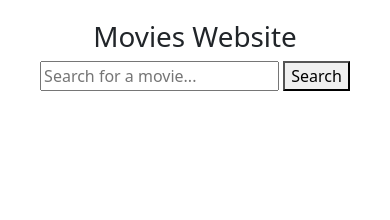
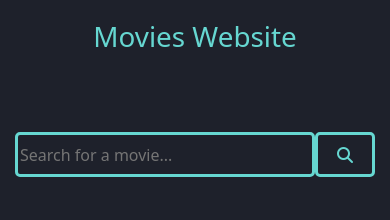
Before and after one commit to DARKSEID18/Movies, a plain HTML site: page index.html in a window 390 px wide. Drawn offline with nearby package versions, Linux system fonts and the light colour scheme.

Commit message:
CSS has been done

```diff
--- a/index.html
+++ b/index.html
@@ -5,17 +5,20 @@
     <meta name="viewport" content="width=device-width, initial-scale=1.0">
     <title>Movies Website</title>
     <link rel="stylesheet" href="style.css">
+    <link rel="stylesheet" href="https://cdnjs.cloudflare.com/ajax/libs/font-awesome/6.6.0/css/all.min.css" integrity="sha512-Kc323vGBEqzTmouAECnVceyQqyqdsSiqLQISBL29aUW4U/M7pSPA/gEUZQqv1cwx4OnYxTxve5UMg5GT6L4JJg==" crossorigin="anonymous" referrerpolicy="no-referrer" />
     <link href="https://cdn.jsdelivr.net/npm/bootstrap@5.3.3/dist/css/bootstrap.min.css" rel="stylesheet" integrity="sha384-QWTKZyjpPEjISv5WaRU9OFeRpok6YctnYmDr5pNlyT2bRjXh0JMhjY6hW+ALEwIH" crossorigin="anonymous">
 </head>
 <body>
+    <div class="main">
+        <h1 class="logo">Movies Website</h1>
     <div class="container">
-        <h1>Movies Website</h1>
-        <input type="text" id="search" placeholder="Search for a movie..." > <button type="submit" id="searchsubmit">Search</button>
+
+        <input type="text" id="search" placeholder="Search for a movie..." ><button type="submit" id="searchsubmit"><i class="fa-solid fa-magnifying-glass" style="color: #66d7d1;"></i></button>
     </div>
     <div class="card-container">
 
     </div>
-
+    </div>
     <script src="scripts.js"></script>
 </body>
 </html>
--- a/movies.css
+++ b/movies.css
@@ -1,5 +1,5 @@
 body {
-    background-color: #121212; /* Dark background color */
+    background-color: #1e212b; /* Dark background color */
     color: #ffffff; /* Light text color for contrast */
     display: flex;
     flex-direction: column;
--- a/scripts.js
+++ b/scripts.js
@@ -16,11 +16,11 @@ const movie = async (API) => {
 
         movies.forEach((movie) => {
             moviesCards += `
-                <div class="card" style="width: 18rem;">
+                <div class="card" style="width: 18rem; border:2px solid #66D7D1;" >
                     <img src="${movie.Poster}" class="card-img-top" alt="${movie.Title} Poster">
                     <div class="card-body">
-                        <h5 class="card-title">${movie.Title}</h5>
-                        <a href="movies.html?imdbID=${movie.imdbID}" class="btn btn-primary" target="_blank">Watch now</a>
+                        <h5 class="card-title" style="color:#ffffff ">${movie.Title}</h5>
+                        <a href="movies.html?imdbID=${movie.imdbID}" class="btn btn-primary" target="_blank" style="background-color: #66D7D1; color:#1e212b; font-weight:bold; border:none;">Watch now</a>
                     </div>
                 </div>
             `;
--- a/style.css
+++ b/style.css
@@ -1,23 +1,58 @@
+*{
+    background-color: #1E212B;
+}
 body {
     font-family: Arial, sans-serif;
     background-color: #f4f4f4;
     margin: 0;
     padding: 0;
 }
+.main{
+    background-color: #1E212B;
 
-.container {
+}
+.logo{
+    color: #66D7D1;
     width: 80%;
     margin: 0 auto;
     text-align: center;
     padding: 20px;
 }
+.container {
+    color: #66D7D1;
+    margin-top: 10%;
+    width: 80%;
+    /* margin: 0 auto; */
+    text-align: center;
+    padding: 20px;
+}
+.card-container{
+    background-color: #1E212B;
+}
 
 #search-bar {
     width: 100%;
-    padding: 10px;
+    /* padding: 10px; */
     margin-bottom: 20px;
     font-size: 16px;
+
+
 }
+#search{
+    border: 3px solid #66D7D1;
+    border-radius: 5px;
+    color: white;
+    height: 45px;
+    width: 350px;
+
+}
+#searchsubmit{
+    height: 45px;
+    width: 60px;
+    border: 3px solid #66D7D1;
+    border-radius: 5px;
+}
+
 
 #movies-list {
     display: flex;
@@ -28,7 +63,7 @@ body {
 
 .movie {
     background-color: white;
-    border: 1px solid #ddd;
+    border: 1px solid #797474;
     border-radius: 5px;
     padding: 10px;
     cursor: pointer;
@@ -60,6 +95,7 @@ body {
     flex-wrap: wrap;
     justify-content: center;
     margin: 20px;
+    color: #ffffff;
 }
 
 .card {
@@ -69,6 +105,7 @@ body {
     box-shadow: 0 4px 8px rgba(0, 0, 0, 0.1);
     border-radius: 8px;
     overflow: hidden;
+     color: #ffffff;
 }
 
 .card img {
@@ -84,11 +121,16 @@ body {
 
 }
 
+
 @media (max-width: 992px) {
     .card {
         flex: 1 0 30%;
         max-width: 30%;
     }
+    #search{
+        width: 300px;
+    }
+
 }
 
 @media (max-width: 768px) {
@@ -96,6 +138,7 @@ body {
         flex: 1 0 45%;
         max-width: 45%;
     }
+
 }
 
 @media (max-width: 576px) {
@@ -103,4 +146,6 @@ body {
         flex: 1 0 100%;
         max-width: 100%;
     }
+
+
 }
```
Also changed, not shown: movies.html (+1 -0 lines).
